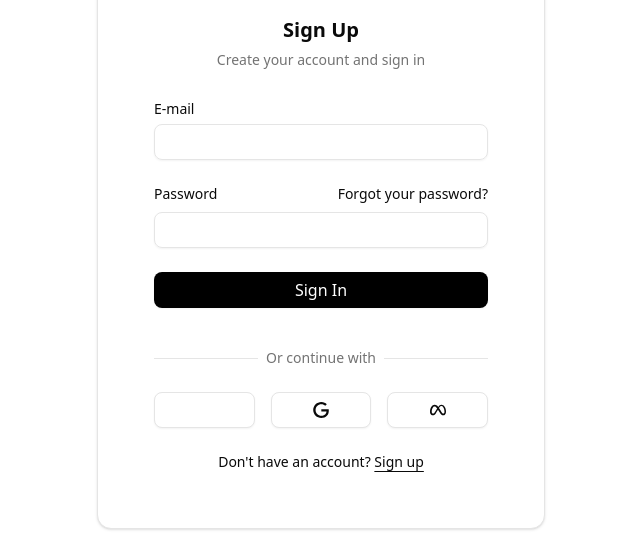
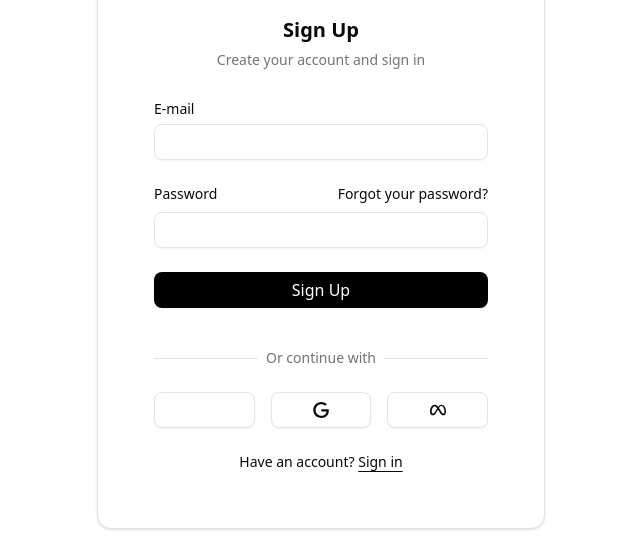
Before and after one commit to MarioLuigie/RAM_store, a Next.js app: page /sign-up in a window 1280 px wide. Shown: the part 151-705 px from the top of the page, without its empty margins (319-959 px from the left). Built offline with nearby package versions, Linux system fonts and the light colour scheme; no server answers.

Commit message:
Feat: Build sign up form in AuthForm.tsx

```diff
--- a/src/components/forms/AuthForm.tsx
+++ b/src/components/forms/AuthForm.tsx
@@ -18,13 +18,7 @@ import { Button } from '@/components/ui/button'
 import SubmitButton from '@/components/shared/SubmitButton'
 import SVG from '@/components/shared/SVG'
 
-export default function AuthForm({
-	type
-}: {
-	type: AuthTypes
-}) {
-	console.log(type)
-
+export default function AuthForm({ type }: { type: AuthTypes }) {
 	const [data, action] = useActionState(
 		SignInUserWithCredentials,
 		DEFAULT_ACTION_STATE
@@ -41,9 +35,10 @@ export default function AuthForm({
 		return <>{children(pending)}</>
 	}
 
+	if (type === AuthTypes.SIGN_IN) {
 		return (
 			<form action={action} className="p-6 md:p-8">
-			<input type='hidden' name='callbackUrl' value={callbackUrl}/>
+				<input type="hidden" name="callbackUrl" value={callbackUrl} />
 				{/* FORM FIELDS */}
 				<div className="space-y-6">
 					{/* EMAIL INPUT */}
@@ -142,3 +137,107 @@ export default function AuthForm({
 			</form>
 		)
 	}
+
+	if (type === AuthTypes.SIGN_UP) {
+		return (
+			<form action={action} className="p-6 md:p-8">
+				<input type="hidden" name="callbackUrl" value={callbackUrl} />
+				{/* FORM FIELDS */}
+				<div className="space-y-6">
+					{/* EMAIL INPUT */}
+					<div className="grid gap-2">
+						<Label htmlFor="email">E-mail</Label>
+						<Input
+							id="email"
+							name="email"
+							type="email"
+							required
+							autoComplete="email"
+							defaultValue={SIGNIN_DEFAULT_VALUES.email}
+						/>
+					</div>
+
+					{/* PASSWORD INPUT */}
+					<div className="grid gap-2">
+						<div className="flex items-center">
+							<Label htmlFor="password">Password</Label>
+							<Link
+								href="#"
+								className="ml-auto text-sm underline-offset-2 hover:underline"
+							>
+								Forgot your password?
+							</Link>
+						</div>
+						<Input
+							id="password"
+							name="password"
+							type="password"
+							required
+							autoComplete="password"
+							defaultValue={SIGNIN_DEFAULT_VALUES.password}
+						/>
+					</div>
+
+					{/* SUBMIT BUTTON */}
+					<div>
+						<StatusWrapper>
+							{(pending) => (
+								<SubmitButton
+									className="w-full bg-black outline-0 hover:bg-[#383638] cursor-pointer"
+									variant="fill"
+									isLoading={pending}
+								>
+									Sign Up
+								</SubmitButton>
+							)}
+						</StatusWrapper>
+					</div>
+				</div>
+
+				{/* ERROR MESSAGE OPTIONAL */}
+				<div className="h-6 my-2">
+					<p className="text-destructive text-center">
+						{data && !data.success && data.message}
+					</p>
+				</div>
+
+				{/* PROVIDERS */}
+				<div className="space-y-6">
+					{/* SEPERATOR LINE */}
+					<div className="relative text-center text-sm after:absolute after:inset-0 after:top-1/2 after:z-0 after:flex after:items-center after:border-t after:border-border">
+						<span className="relative z-10 bg-background px-2 text-muted-foreground">
+							Or continue with
+						</span>
+					</div>
+
+					<div className="grid grid-cols-3 gap-4">
+						<Button variant="outline" className="w-full">
+							<SVG src={ICONS.APPLE.path} />
+							<span className="sr-only">Login with Apple</span>
+						</Button>
+						<Button variant="outline" className="w-full">
+							<SVG src={ICONS.GOOGLE.path} />
+							<span className="sr-only">Login with Google</span>
+						</Button>
+						<Button variant="outline" className="w-full">
+							<SVG src={ICONS.META.path} />
+							<span className="sr-only">Login with Meta</span>
+						</Button>
+					</div>
+				</div>
+
+				{/* REDIRECT TO SIGN IN ROUTE */}
+				<div className="text-center text-sm mt-6">
+					Have an account?{' '}
+					<Link
+						href={ROUTES.SIGN_IN}
+						className="underline underline-offset-4"
+						target="_self"
+					>
+						Sign in
+					</Link>
+				</div>
+			</form>
+		)
+	}
+}
```
Lines whose indentation alone changed are shown as unchanged.
